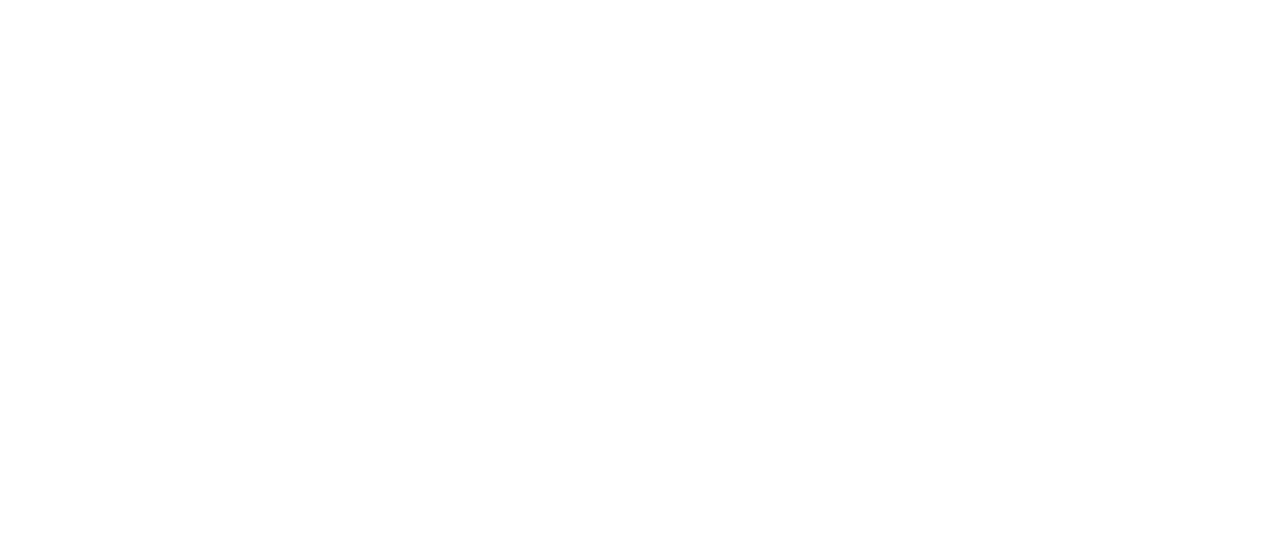
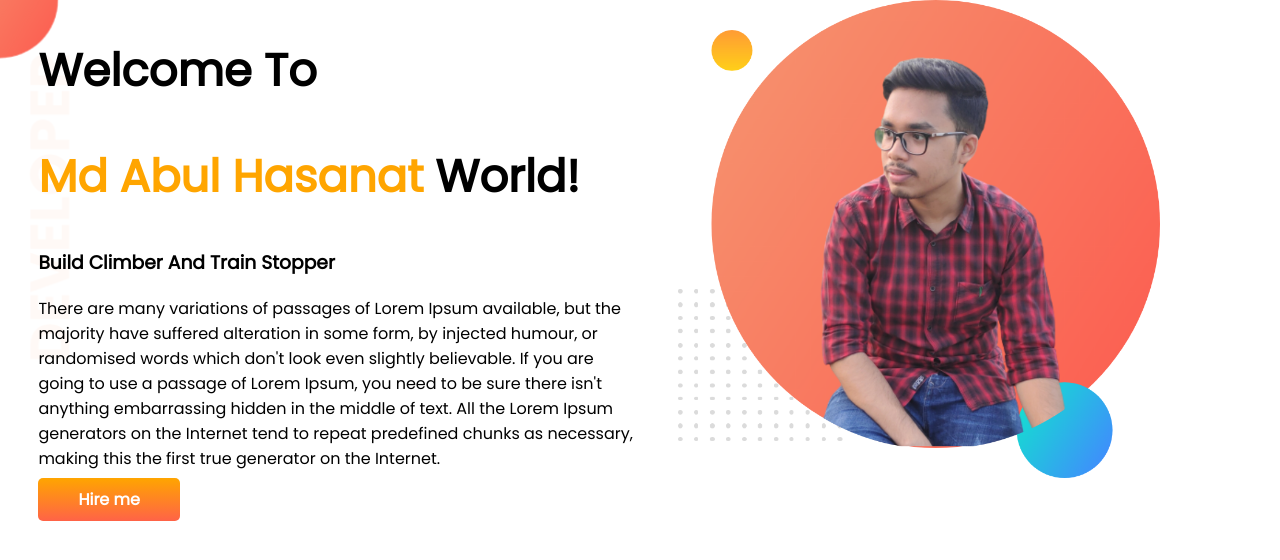
Before and after one commit to Hasanat902/developer-portfolio, a plain HTML site: page index.html in a window 1280 px wide. Drawn offline with Linux system fonts and the light colour scheme.

Commit message:
second commit

```diff
--- a/index.html
+++ b/index.html
@@ -5,9 +5,25 @@
     <meta http-equiv="X-UA-Compatible" content="IE=edge">
     <meta name="viewport" content="width=device-width, initial-scale=1.0">
     <title>Hasanat Portfolio</title>
+    <link rel="preconnect" href="https://fonts.googleapis.com">
+    <link rel="preconnect" href="https://fonts.gstatic.com" crossorigin>
+    <link href="https://fonts.googleapis.com/css2?family=Poppins&display=swap" rel="stylesheet">
     <link rel="stylesheet" href="style.css">
 </head>
 <body>
 
+    <section class="top-banner">
+        <div class="half-width">
+            <h1>Welcome To</h1>
+            <h1><span class="orange-color">Md Abul Hasanat</span> World!</h1>
+            <h3>Build Climber And Train Stopper</h3>
+            <p>There are many variations of passages of Lorem Ipsum available, but the majority have suffered alteration in some form, by injected humour, or randomised words which don't look even slightly believable. If you are going to use a passage of Lorem Ipsum, you need to be sure there isn't anything embarrassing hidden in the middle of text. All the Lorem Ipsum generators on the Internet tend to repeat predefined chunks as necessary, making this the first true generator on the Internet.</p>
+            <a class="link-button" target="_blank" href="#">Hire me</a>
+        </div>
+        <div class="half-width">
+            <img src="images/my-bg.png" alt="">
+        </div>
+    </section>
+
 </body>
 </html>
--- a/style.css
+++ b/style.css
@@ -0,0 +1,33 @@
+body{
+    font-family: 'Poppins', sans-serif;
+    margin: 0;
+}
+h1{
+    font-size: 45px;
+}
+.orange-color{
+    color: orange;
+}
+section{
+    display: flex;
+}
+
+.half-width{
+    width: 50%;
+    padding-left: 3%;
+}
+.half-width img{
+    width: 80%;
+}
+.link-button{
+    text-decoration: none;
+    background-image: linear-gradient(orange, tomato);
+    padding: 10px 40px;
+    color: white;
+    font-weight: 600;
+    border-radius: 5px;
+}
+.top-banner{
+    background-image: url(images/top-banner.png);
+    background-repeat: no-repeat;
+}
```
Also changed, not shown: images/dream-bg.png (added), images/exp-bg.png (added), images/my-bg.png (added), images/my-bg2.png (added), images/top-banner.png (added), showOff/hasanat-removebg-preview.png (added), showOff/my-bg.png (added).
